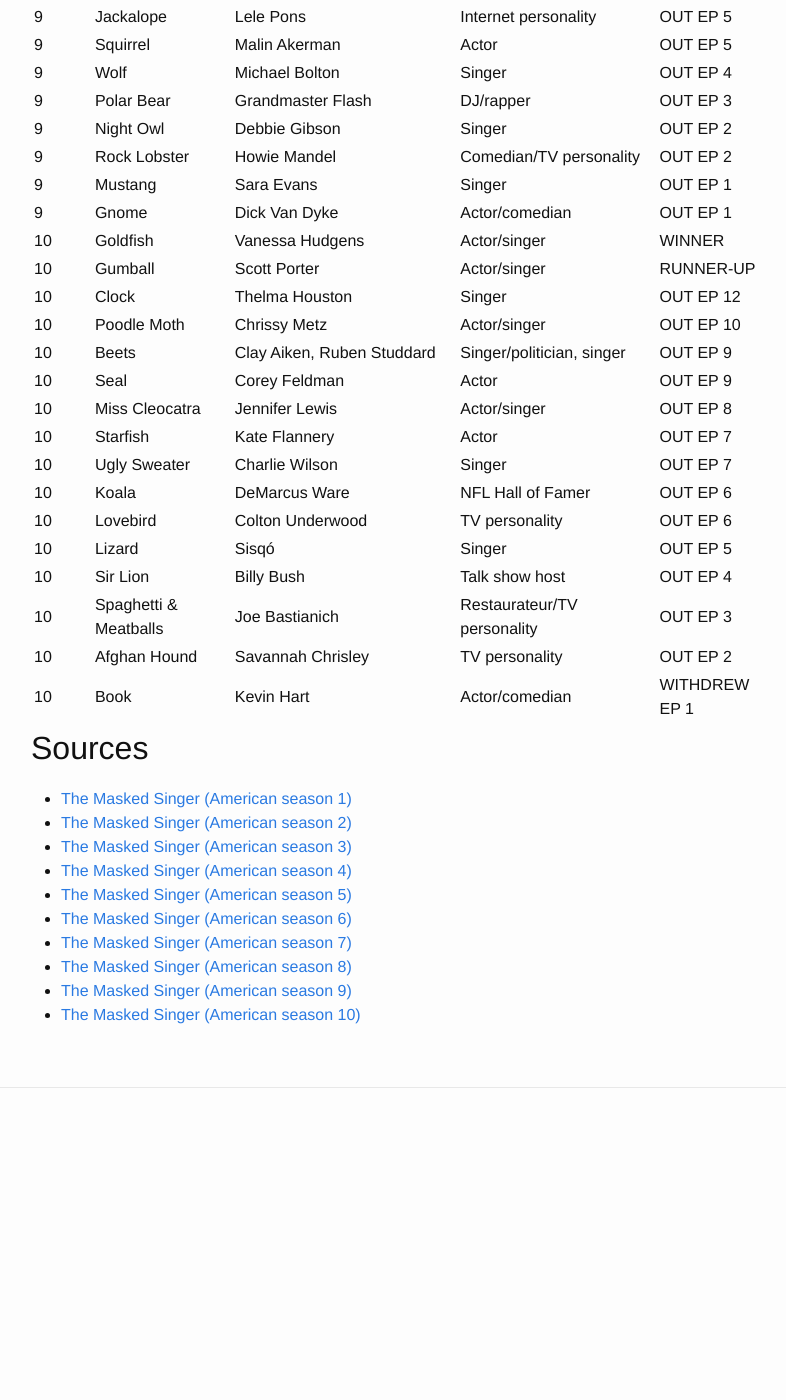
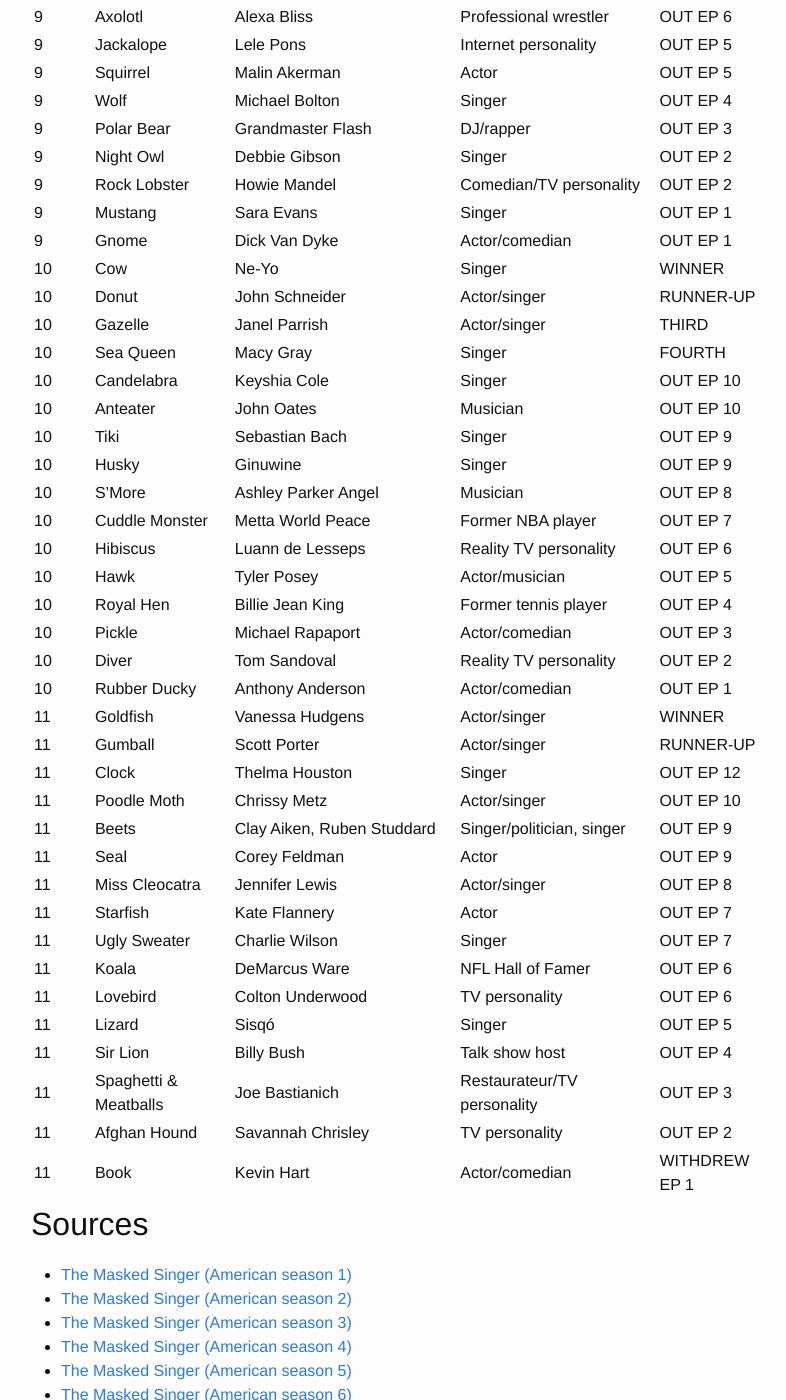
Before and after one commit to roclar/roclar.github.io, a Jekyll site: the page built from MaskedSingerContestants.md, in a window 1280 px wide and 1400 px high, scrolled down 4606 px. Shown: the whole window, without its empty margins (239-1025 px from the left). Built offline with Jekyll 4.4.1, drawn with Linux system fonts in a browser that asks for light colours; before the commit the page ends 5784 px from its top, so only the background shows below that; some of the changed text lies outside the part shown.

Commit message:
Added season 10

```diff
--- a/MaskedSingerContestants.md
+++ b/MaskedSingerContestants.md
@@ -12,7 +12,8 @@
 | Robin Thicke | singer-songwriter | Judge |
 | Jenny McCarthy Wahlberg | television personality | Judge |
 | Ken Jeong | actor and comedian | Judge |
-| Nicole Scherzinger | recording artist | Judge |
+| Nicole Scherzinger | recording artist | Judge (season 1-10) |
+| Rita Ora | singer and actor | Judge (season 11) |
 
 ## Contestant List
 
@@ -168,22 +169,38 @@
 | 9 | Rock Lobster | Howie Mandel | Comedian/TV personality | OUT EP 2 |
 | 9 | Mustang | Sara Evans | Singer | OUT EP 1 |
 | 9 | Gnome | Dick Van Dyke | Actor/comedian | OUT EP 1 |
-| 10 | Goldfish | Vanessa Hudgens | Actor/singer | WINNER |
-| 10 | Gumball | Scott Porter | Actor/singer | RUNNER-UP |
-| 10 | Clock | Thelma Houston | Singer | OUT EP 12 |
-| 10 | Poodle Moth | Chrissy Metz | Actor/singer | OUT EP 10 |
-| 10 | Beets | Clay Aiken, Ruben Studdard | Singer/politician, singer | OUT EP 9 |
-| 10 | Seal | Corey Feldman | Actor | OUT EP 9 |
-| 10 | Miss Cleocatra | Jennifer Lewis | Actor/singer | OUT EP 8 |
-| 10 | Starfish | Kate Flannery | Actor | OUT EP 7 |
-| 10 | Ugly Sweater | Charlie Wilson | Singer | OUT EP 7 |
-| 10 | Koala | DeMarcus Ware | NFL Hall of Famer | OUT EP 6 |
-| 10 | Lovebird | Colton Underwood | TV personality | OUT EP 6 |
-| 10 | Lizard | Sisqó | Singer | OUT EP 5 |
-| 10 | Sir Lion | Billy Bush | Talk show host | OUT EP 4 |
-| 10 | Spaghetti & Meatballs | Joe Bastianich | Restaurateur/TV personality | OUT EP 3 |
-| 10 | Afghan Hound | Savannah Chrisley | TV personality | OUT EP 2 |
-| 10 | Book | Kevin Hart | Actor/comedian | WITHDREW EP 1 |
+| 10 | Cow | Ne-Yo | Singer | WINNER |
+| 10 | Donut | John Schneider | Actor/singer | RUNNER-UP |
+| 10 | Gazelle | Janel Parrish | Actor/singer | THIRD |
+| 10 | Sea Queen | Macy Gray | Singer | FOURTH |
+| 10 | Candelabra | Keyshia Cole | Singer | OUT EP 10 |
+| 10 | Anteater | John Oates | Musician | OUT EP 10 |
+| 10 | Tiki | Sebastian Bach | Singer | OUT EP 9 |
+| 10 | Husky | Ginuwine | Singer | OUT EP 9 |
+| 10 | S'More | Ashley Parker Angel | Musician | OUT EP 8 |
+| 10 | Cuddle Monster | Metta World Peace | Former NBA player | OUT EP 7 |
+| 10 | Hibiscus | Luann de Lesseps | Reality TV personality | OUT EP 6 |
+| 10 | Hawk | Tyler Posey | Actor/musician | OUT EP 5 |
+| 10 | Royal Hen | Billie Jean King | Former tennis player | OUT EP 4 |
+| 10 | Pickle | Michael Rapaport | Actor/comedian | OUT EP 3 |
+| 10 | Diver | Tom Sandoval | Reality TV personality | OUT EP 2 |
+| 10 | Rubber Ducky | Anthony Anderson | Actor/comedian | OUT EP 1 |
+| 11 | Goldfish | Vanessa Hudgens | Actor/singer | WINNER |
+| 11 | Gumball | Scott Porter | Actor/singer | RUNNER-UP |
+| 11 | Clock | Thelma Houston | Singer | OUT EP 12 |
+| 11 | Poodle Moth | Chrissy Metz | Actor/singer | OUT EP 10 |
+| 11 | Beets | Clay Aiken, Ruben Studdard | Singer/politician, singer | OUT EP 9 |
+| 11 | Seal | Corey Feldman | Actor | OUT EP 9 |
+| 11 | Miss Cleocatra | Jennifer Lewis | Actor/singer | OUT EP 8 |
+| 11 | Starfish | Kate Flannery | Actor | OUT EP 7 |
+| 11 | Ugly Sweater | Charlie Wilson | Singer | OUT EP 7 |
+| 11 | Koala | DeMarcus Ware | NFL Hall of Famer | OUT EP 6 |
+| 11 | Lovebird | Colton Underwood | TV personality | OUT EP 6 |
+| 11 | Lizard | Sisqó | Singer | OUT EP 5 |
+| 11 | Sir Lion | Billy Bush | Talk show host | OUT EP 4 |
+| 11 | Spaghetti & Meatballs | Joe Bastianich | Restaurateur/TV personality | OUT EP 3 |
+| 11 | Afghan Hound | Savannah Chrisley | TV personality | OUT EP 2 |
+| 11 | Book | Kevin Hart | Actor/comedian | WITHDREW EP 1 |
 
 ## Sources
 
@@ -197,3 +214,4 @@
 * [The Masked Singer (American season 8)](https://en.wikipedia.org/wiki/The_Masked_Singer_(American_season_8))
 * [The Masked Singer (American season 9)](https://en.wikipedia.org/wiki/The_Masked_Singer_(American_season_9))
 * [The Masked Singer (American season 10)](https://en.wikipedia.org/wiki/The_Masked_Singer_(American_season_10))
+* [The Masked Singer (American season 11)](https://en.wikipedia.org/wiki/The_Masked_Singer_(American_season_11))
```
